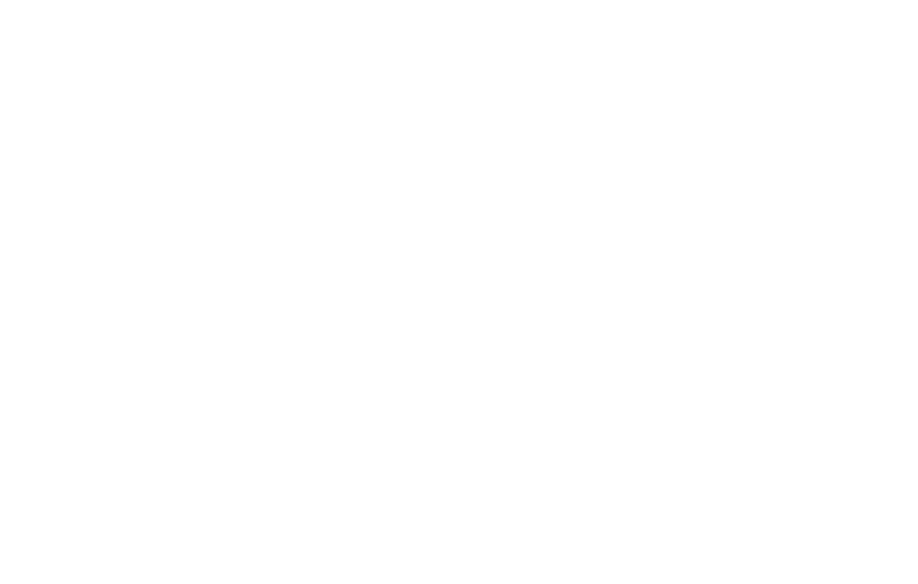
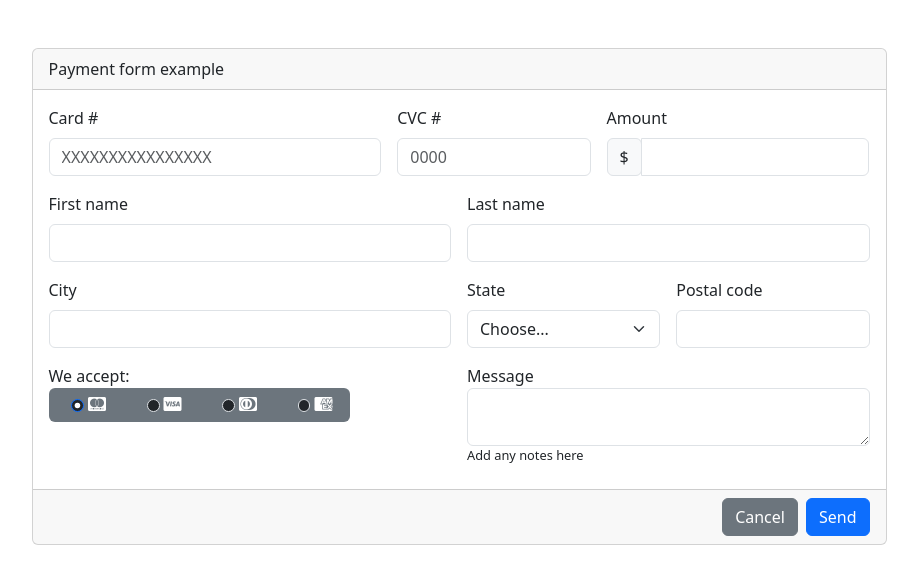
Before and after one commit to 4GeeksAcademy/fs-pt-92-pablo-html5Form, a plain HTML site: page index.html in a window 1280 px wide. Shown: the whole page, without its empty margins (181-1099 px from the left). Drawn offline with nearby package versions, Linux system fonts and the light colour scheme.

Commit message:
Project done

```diff
--- /dev/null
+++ b/index.css
@@ -0,0 +1,7 @@
+.w-fit-content {
+    width: fit-content !important;
+}
+
+.fs-7 {
+    font-size: 0.8rem !important;
+}
--- a/index.html
+++ b/index.html
@@ -6,12 +6,116 @@
     <title>HTML5 Formulario</title>
     <link rel="stylesheet" href="https://cdnjs.cloudflare.com/ajax/libs/font-awesome/6.6.0/css/all.min.css" integrity="sha512-Kc323vGBEqzTmouAECnVceyQqyqdsSiqLQISBL29aUW4U/M7pSPA/gEUZQqv1cwx4OnYxTxve5UMg5GT6L4JJg==" crossorigin="anonymous" referrerpolicy="no-referrer" />
     <link href="https://cdn.jsdelivr.net/npm/bootstrap@5.3.3/dist/css/bootstrap.min.css" rel="stylesheet" integrity="sha384-QWTKZyjpPEjISv5WaRU9OFeRpok6YctnYmDr5pNlyT2bRjXh0JMhjY6hW+ALEwIH" crossorigin="anonymous">
+	<link rel="stylesheet" href="index.css">
 </head>
 <body>
 
+    <div class="container">
+        <div class="row mt-5 justify-content-center align-items-center">
+            <form class="card col-9 p-0 needs-validation" novalidate>
+                <div class="card-header">
+                  Payment form example
+                </div>
+                <div class="card-body">
+                    <div class="row g-3">
 
+						<div class="alert alert-danger d-none">
+							Some fields are missing
+						</div>
+                        <div class="col-5">
+                          <label for="cardNumer" class="form-label">Card #</label>
+                          <input type="text" class="form-control" id="cardNumer"  placeholder="XXXXXXXXXXXXXXXX" required>
+                        </div>
+
+                        <div class="col-3">
+                          <label for="cvcNumber" class="form-label">CVC #</label>
+                          <input type="text" class="form-control" id="cvcNumber" placeholder="0000" required>
+                        </div>
+                        <div class="col-4">
+                          <label for="validationCustomAmount" class="form-label">Amount</label>
+                          <div class="input-group has-validation">
+                            <span class="input-group-text" id="inputGroupPrepend">$</span>
+                            <input type="text" class="form-control" id="validationCustomUsername" aria-describedby="inputGroupPrepend" required>
+                          </div>
+                        </div>
+
+						<div class="col-6">
+							<label for="firstName" class="form-label">First name</label>
+							<input type="text" class="form-control" id="firstName" required>
+						  </div>
+						  <div class="col-6">
+							<label for="lastName" class="form-label">Last name</label>
+							<input type="text" class="form-control" id="lastName" required>
+						  </div>
+
+                        <div class="col-6">
+                          <label for="city" class="form-label">City</label>
+                          <input type="text" class="form-control" id="city" required>
+
+                        </div>
+                        <div class="col-3">
+                          <label for="state" class="form-label">State</label>
+                          <select class="form-select" id="state" required>
+                            <option selected disabled >Choose...</option>
+                            <option>...</option>
+                          </select>
+                        </div>
+                        <div class="col-3">
+                          <label for="postalCode" class="form-label">Postal code</label>
+                          <input type="text" class="form-control" id="postalCode" required>
+                        </div>
+
+						<div class="col-6">
+							<span>We accept: </span>
+							<div class="bg-secondary rounded py-1 w-75 d-flex justify-content-around">
+								<div class="form-check d-flex align-items-center gap-1">
+									<input class="form-check-input fs-7 bg-dark" type="radio" name="paymentMethod" id="masterCard" checked>
+									<label class="form-check-label" for="masterCard">
+										<i class="fa-brands fa-cc-mastercard text-white"></i>
+									</label>
+								  </div>
+								  <div class="form-check d-flex align-items-center gap-1">
+									<input class="form-check-input fs-7 bg-dark" type="radio" name="paymentMethod" id="visa">
+									<label class="form-check-label" for="visa">
+										<i class="fa-brands fa-cc-visa text-white"></i>
+									</label>
+								  </div>
+								  <div class="form-check d-flex align-items-center gap-1">
+									<input class="form-check-input fs-7 bg-dark" type="radio" name="paymentMethod" id="dinersClub">
+									<label class="form-check-label" for="dinersClub">
+										<i class="fa-brands fa-cc-diners-club text-white"></i>
+									</label>
+								  </div>
+								  <div class="form-check d-flex align-items-center gap-1">
+									<input class="form-check-input fs-7 bg-dark" type="radio" name="paymentMethod" id="americanExpress">
+									<label class="form-check-label" for="americanExpress">
+										<i class="fa-brands fa-cc-amex text-white"></i>
+									</label>
+								  </div>
+							</div>
+						</div>
+
+						<div class="col-6">
+							<span>Message</span>
+							<div class="form-floating">
+								<textarea class="form-control p-2" id="message" rows="3"></textarea>
+								<legend class="fs-7">Add any notes here</legend>
+							  </div>
+						</div>
+                      </div>
+                </div>
+                <div class="card-footer text-body-secondary">
+					<div class="col-12 d-flex justify-content-end gap-2">
+						<button class="btn btn-secondary">Cancel</button>
+						<button class="btn btn-primary" type="submit">Send</button>
+					  </div>
+                </div>
+            </form>
+        </div>
+    </div>
 
     <script src="https://cdn.jsdelivr.net/npm/@popperjs/core@2.11.8/dist/umd/popper.min.js" integrity="sha384-I7E8VVD/ismYTF4hNIPjVp/Zjvgyol6VFvRkX/vR+Vc4jQkC+hVqc2pM8ODewa9r" crossorigin="anonymous"></script>
     <script src="https://cdn.jsdelivr.net/npm/bootstrap@5.3.3/dist/js/bootstrap.min.js" integrity="sha384-0pUGZvbkm6XF6gxjEnlmuGrJXVbNuzT9qBBavbLwCsOGabYfZo0T0to5eqruptLy" crossorigin="anonymous"></script>
+	<script src="index.js"></script>
 </body>
 </html>
--- /dev/null
+++ b/index.js
@@ -0,0 +1,23 @@
+// Example starter JavaScript for disabling form submissions if there are invalid fields
+(() => {
+    'use strict'
+
+    // Fetch all the forms we want to apply custom Bootstrap validation styles to
+    const forms = document.querySelectorAll('.needs-validation')
+    const invalidFeedback = document.querySelectorAll('.alert')[0]
+
+    // Loop over them and prevent submission
+    Array.from(forms).forEach(form => {
+      form.addEventListener('submit', event => {
+        invalidFeedback.classList.add('d-none')
+        if (!form.checkValidity()) {
+          event.preventDefault()
+          event.stopPropagation()
+          invalidFeedback.classList.remove('d-none')
+        }
+
+        form.classList.add('was-validated')
+
+      }, false)
+    })
+  })()
```
